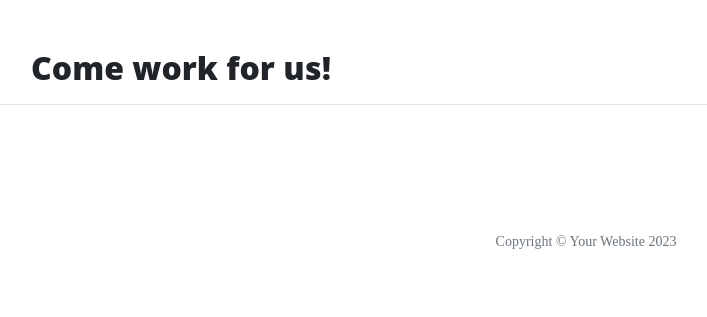
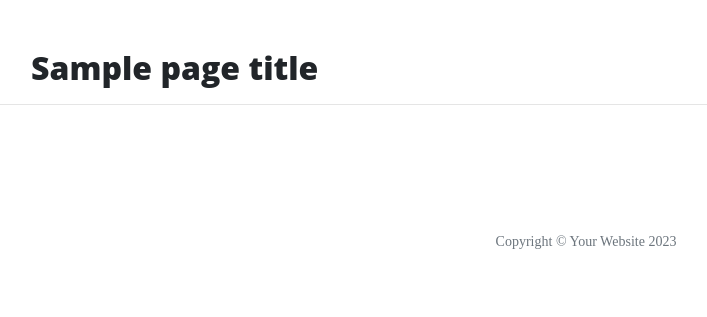
Before and after one commit to CMed01/flask-tutorial, a Flask app: template templates/careers.html in a window 1280 px wide. Shown: the part 629-946 px from the top of the page, without its empty margins (54-761 px from the left). Run offline with Flask 3, Linux system fonts and the light colour scheme; the template is opened without the code that fills it: most values are stand-ins (such as "Sample title", 1, 10 or a date in 2020); some libraries are stand-ins or nearby versions.

Commit message:
Update py file to include page title variable

```diff
--- a/run.py
+++ b/run.py
@@ -14,17 +14,17 @@ def index():
 
 @app.route("/about")
 def about():
-    return render_template("about.html")
+    return render_template("about.html", page_title="About")
 
 
 @app.route("/contact")
 def contact():
-    return render_template("contact.html")
+    return render_template("contact.html", page_title="Contact")
 
 
 @app.route("/careers")
 def careers():
-    return render_template("careers.html")
+    return render_template("careers.html", page_title="Careers")
 
 
 if __name__ == "__main__":
--- a/templates/about.html
+++ b/templates/about.html
@@ -1,6 +1,6 @@
 {% extends "base.html" %}
 {% block content %}
-<h2>About Page</h2>
+<h2>{{ page_title }}</h2>
 <p>
     The formation of the group grew out of a meeting Gandalf had with Thorin in Bree which kindled Thorin's interest in
     recapturing his long lost family inheritance. (Thorin's grandfather had been the King under the Mountain when Smaug
--- a/templates/careers.html
+++ b/templates/careers.html
@@ -1,4 +1,4 @@
 {% extends "base.html" %}
 {% block content %}
-    <h2>Come work for us!</h2>
+    <h2>{{ page_title }}</h>
 {% endblock %}
--- a/templates/contact.html
+++ b/templates/contact.html
@@ -1,4 +1,4 @@
 {% extends "base.html" %}
 {% block content %}
-    <h2>Contact Us!</h2>
+    <h2>{{ page_title }}</h2>
 {% endblock %}
```
